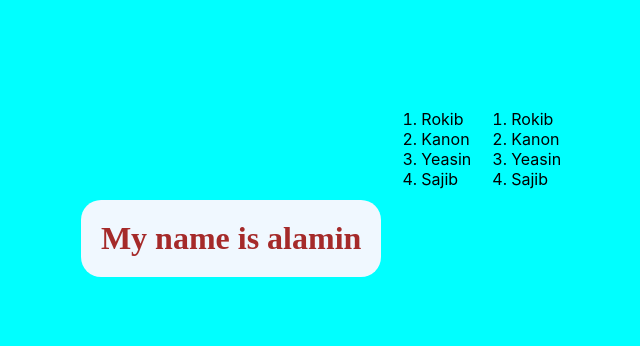
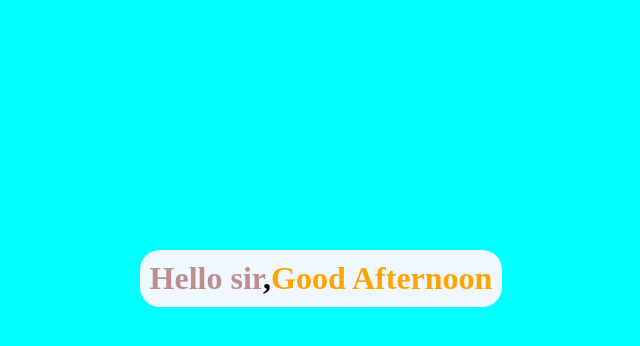
Before and after one commit to hossainalamin/ReactJs, a React (Create React App) app: page / in a window 1280 px wide. Shown: the top 346 px of the page, without its empty margins (319-959 px from the left). Built offline with nearby package versions, Linux system fonts and the light colour scheme.

Commit message:
component practice

```diff
--- a/src/App.jsx
+++ b/src/App.jsx
@@ -1,12 +1,10 @@
 import React from "react";
 import Heading from "./Heading";
-import List from "./List";
+import Greeting from "./Greeting";
 function App(){
     return (
         <>
-        <Heading/>
-        <List />
-        <List />
+        <h1><Heading/>,<Greeting/></h1>
         </>
     );
 }
--- /dev/null
+++ b/src/Greeting.jsx
@@ -0,0 +1,22 @@
+import React from "react";
+let date = new Date()
+date = date.getHours()
+let greeting = "";
+var cssStyle = {}
+if(date >=1 && date <12){
+    greeting = "Good Morning";
+    cssStyle.color = "Green";
+}
+if(date >=12 && date <19){
+    greeting = "Good Afternoon";
+    cssStyle.color = "Orange";
+}
+if(date >=19 && date <=24){
+    greeting = "Good night";
+    cssStyle.color = "Black";
+}
+
+function Greeting(){
+    return <span style={cssStyle}>{greeting}</span>;
+}
+export default Greeting;
--- a/src/Heading.jsx
+++ b/src/Heading.jsx
@@ -1,5 +1,5 @@
 import React from "react";
 function Heading(){
-    return <h1>My name is alamin</h1>;
+    return <span style={{color : 'rosybrown'}}>Hello sir</span>;
 }
 export default Heading;
--- a/src/List.jsx
+++ /dev/null
@@ -1,11 +0,0 @@
-import React from "react";
-function List(){
-    return (
-    <ol>
-        <li>Rokib</li>
-        <li>Kanon</li>
-        <li>Yeasin</li>
-        <li>Sajib</li>
-    </ol>);
-}
-export default List;
--- a/src/index.css
+++ b/src/index.css
@@ -9,19 +9,14 @@ body {
   box-sizing: border-box;
 }
 div{
-  display : flex;
-  justify-content : center;
-  width: 100%;
-  height: 100%;
+  display: flex;
+  justify-content: center;
+  font-family: josepins sans-serif;
   align-items: center;
 }
 h1{
   background-color: aliceblue;
   padding: 10px;
-  box-sizing:content-box;
-  margin-top: 200px;
-  font-family:'Josefin Sans','sans-serif';
+  margin-top: 250px;
   border-radius: 20px;
-  padding: 20px;
-  color: brown;
 }
--- a/src/index.js
+++ b/src/index.js
@@ -5,7 +5,9 @@ import App from './App';
 import reportWebVitals from './reportWebVitals';
 ReactDOM.render(
   <>
-  <App/>
+  <div>
+    <App/>
+  </div>
   </>,
   document.querySelector("#root")
 )
```
